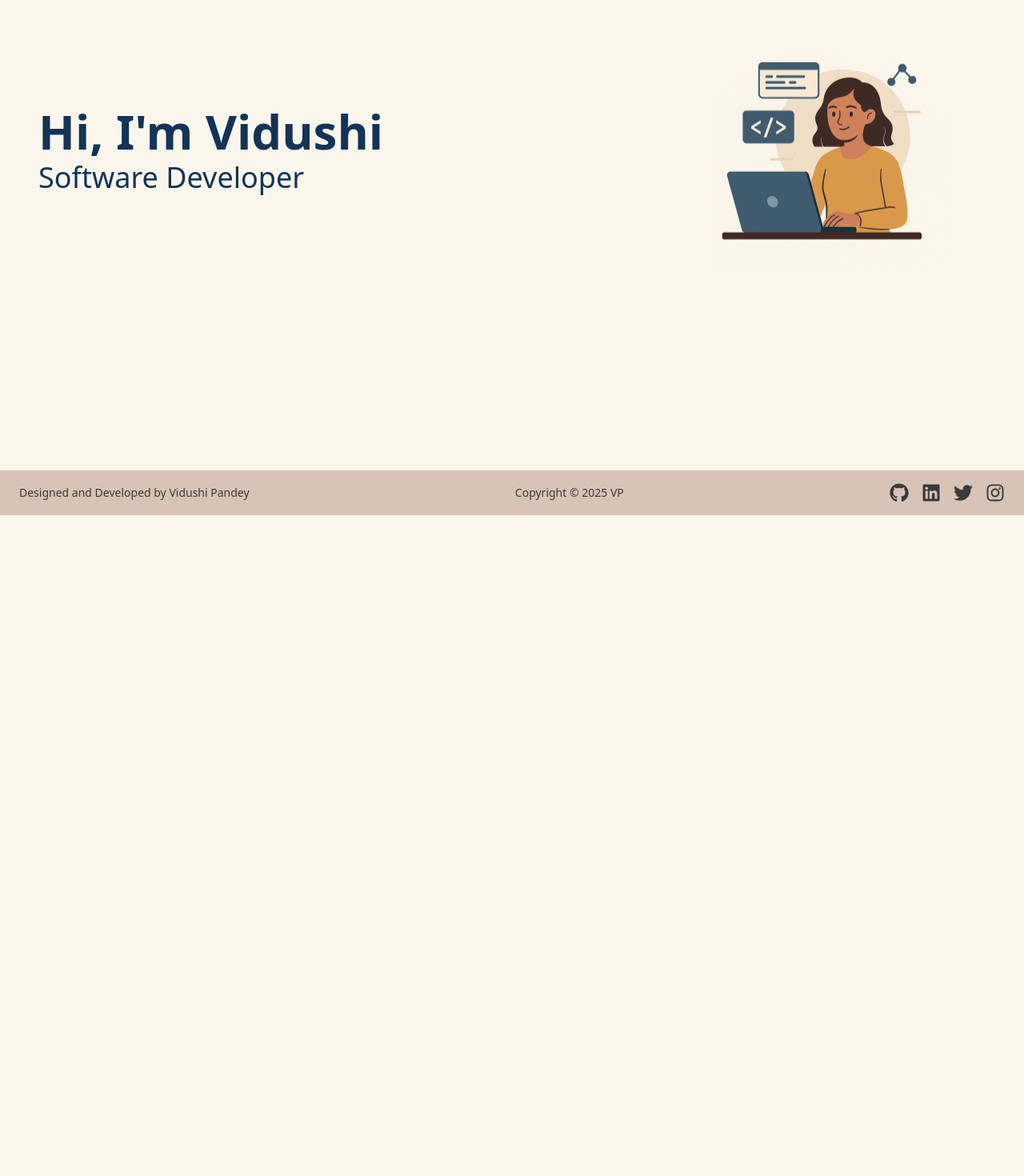
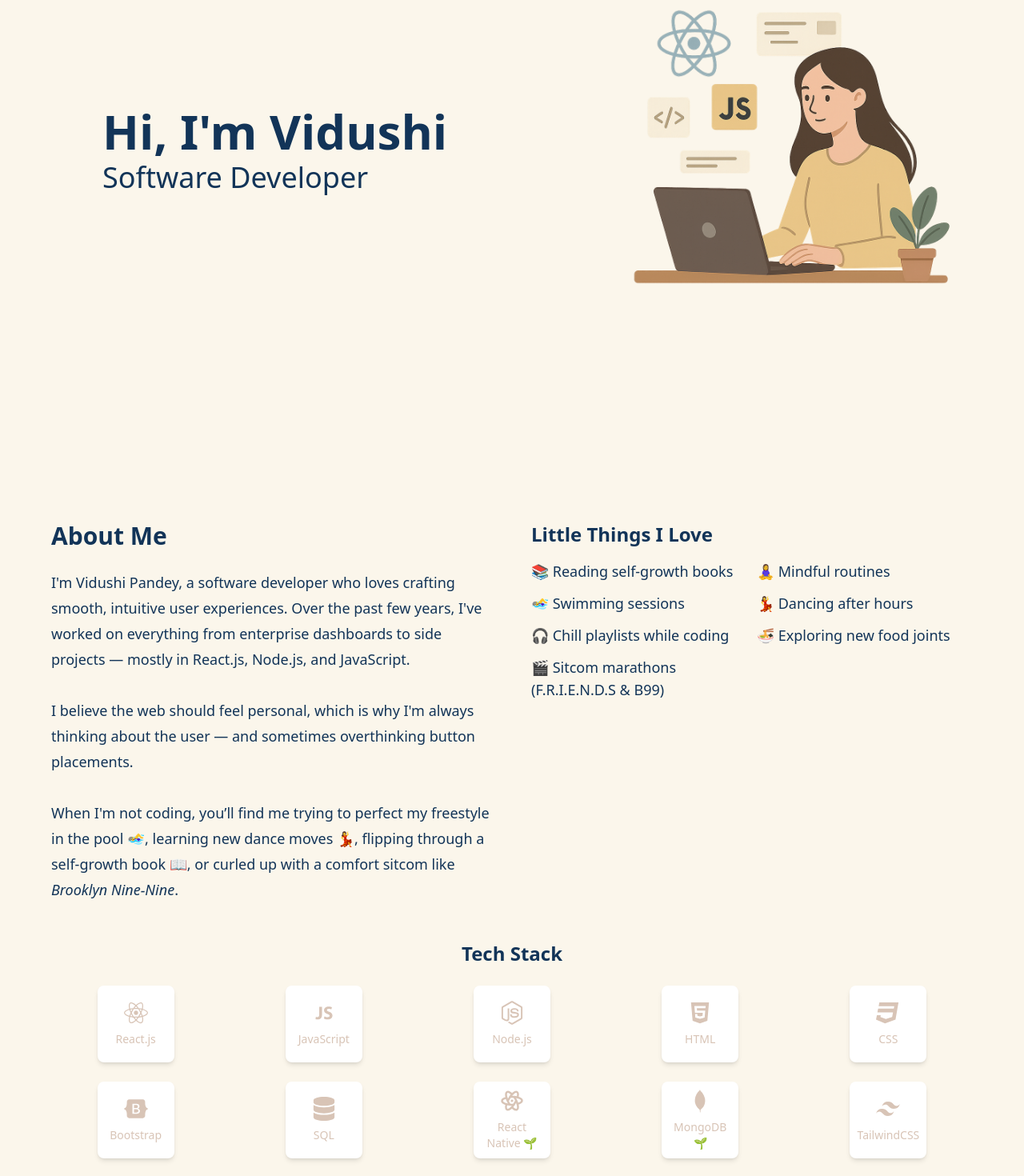
Before and after one commit to Vidushi87/myPortfolio, a React (Vite) app: page / in a window 1280 px wide. Shown: the part 280-1750 px from the top of the page at 80% size. Before the commit the page ends 924 px from the top, so only its background shows below. Built offline with nearby package versions, Linux system fonts and the light colour scheme.

Commit message:
Added a about section & scrolltotop button

```diff
--- a/src/App.css
+++ b/src/App.css
@@ -43,3 +43,18 @@
 .animate-float {
   animation: float 3s ease-in-out infinite;
 }
+.tech-badge {
+  text-align: center;
+  transition: transform 0.3s ease;
+}
+
+.tech-badge:hover {
+  transform: translateY(-10px);
+}
+
+.tech-badge p {
+  font-size: 1rem;
+  font-weight: 600;
+  margin-top: 0.5rem;
+  color: var(--text-color);
+}
--- a/src/App.jsx
+++ b/src/App.jsx
@@ -1,13 +1,17 @@
 import "./App.css";
+import About from "./components/About";
 import Footer from "./components/Footer";
 import Header from "./components/Header";
 import Hero from "./components/Hero";
+import ScrollToTop from "./components/ScrollToTop";
 
 function App() {
   return (
     <>
       <Header />
+      <ScrollToTop />
       <Hero />
+      <About />
       <Footer />
     </>
   );
--- /dev/null
+++ b/src/components/About.jsx
@@ -0,0 +1,118 @@
+import React from "react";
+import { motion } from "framer-motion";
+import {
+  FaReact,
+  FaNodeJs,
+  FaHtml5,
+  FaCss3,
+  FaDatabase,
+  FaBootstrap,
+} from "react-icons/fa";
+import { DiJavascript1, DiMongodb } from "react-icons/di";
+import { TbBrandReactNative } from "react-icons/tb";
+import { RiTailwindCssFill } from "react-icons/ri";
+
+const techStack = [
+  { icon: <FaReact />, label: "React.js" },
+  { icon: <DiJavascript1 />, label: "JavaScript" },
+  { icon: <FaNodeJs />, label: "Node.js" },
+  { icon: <FaHtml5 />, label: "HTML" },
+  { icon: <FaCss3 />, label: "CSS" },
+  { icon: <FaBootstrap />, label: "Bootstrap" },
+  { icon: <FaDatabase />, label: "SQL" },
+  { icon: <TbBrandReactNative />, label: "React Native 🌱" },
+  { icon: <DiMongodb />, label: "MongoDB 🌱" },
+  { icon: <RiTailwindCssFill />, label: "TailwindCSS" },
+];
+
+const About = () => {
+  return (
+    <section
+      id="about"
+      className="min-h-screen px-6 py-16 md:px-12 bg-[var(--bg-color)] text-[var(--text-color)] transition-all"
+    >
+      <div className="max-w-6xl mx-auto flex flex-col gap-12">
+        {/* Top: About Me & Little Things */}
+        <div className="flex flex-col md:flex-row gap-12 items-start">
+          {/* Left: About Me Text */}
+          <motion.div
+            className="flex-1"
+            initial={{ opacity: 0, y: 40 }}
+            whileInView={{ opacity: 1, y: 0 }}
+            viewport={{ once: true }}
+            transition={{ duration: 0.6, ease: "easeOut" }}
+          >
+            <h2 className="text-3xl font-bold mb-6">About Me</h2>
+            <p className="text-lg leading-8">
+              I'm Vidushi Pandey, a software developer who loves crafting
+              smooth, intuitive user experiences. Over the past few years, I've
+              worked on everything from enterprise dashboards to side projects —
+              mostly in React.js, Node.js, and JavaScript.
+              <br />
+              <br />
+              I believe the web should feel personal, which is why I'm always
+              thinking about the user — and sometimes overthinking button
+              placements.
+              <br />
+              <br />
+              When I'm not coding, you’ll find me trying to perfect my freestyle
+              in the pool 🏊‍♀️, learning new dance moves 💃, flipping through a
+              self-growth book 📖, or curled up with a comfort sitcom like
+              <span className="italic"> Brooklyn Nine-Nine</span>.
+            </p>
+          </motion.div>
+
+          {/* Right: Little Things I Love */}
+          <motion.div
+            className="flex-1"
+            initial={{ opacity: 0, y: 40 }}
+            whileInView={{ opacity: 1, y: 0 }}
+            viewport={{ once: true }}
+            transition={{ duration: 0.6, ease: "easeOut", delay: 0.2 }}
+          >
+            <h3 className="text-2xl font-semibold mb-4">
+              Little Things I Love
+            </h3>
+            <ul className="grid grid-cols-1 sm:grid-cols-2 gap-3 text-lg">
+              <li>📚 Reading self-growth books</li>
+              <li>🧘‍♀️ Mindful routines</li>
+              <li>🏊‍♀️ Swimming sessions</li>
+              <li>💃 Dancing after hours</li>
+              <li>🎧 Chill playlists while coding</li>
+              <li>🍜 Exploring new food joints</li>
+              <li>🎬 Sitcom marathons (F.R.I.E.N.D.S & B99)</li>
+            </ul>
+          </motion.div>
+        </div>
+
+        {/* Skillset Section */}
+        <motion.div
+          initial={{ opacity: 0, y: 40 }}
+          whileInView={{ opacity: 1, y: 0 }}
+          viewport={{ once: true }}
+          transition={{ duration: 0.6, ease: "easeOut", delay: 0.3 }}
+        >
+          <h3 className="text-2xl font-semibold mb-6 text-center">
+            Tech Stack
+          </h3>
+          <div className="grid grid-cols-2 sm:grid-cols-3 md:grid-cols-5 gap-6 place-items-center">
+            {techStack.map((tech, index) => (
+              <motion.div
+                key={index}
+                className="flex flex-col items-center justify-center p-4 rounded-lg shadow-md bg-white dark:bg-[#1e1e1e] text-[#d8c4b6] w-24 h-24 hover:scale-105 transition-transform duration-300"
+                whileHover={{ scale: 1.1 }}
+              >
+                <div className="text-3xl mb-2">{tech.icon}</div>
+                <div className="text-sm text-center font-medium">
+                  {tech.label}
+                </div>
+              </motion.div>
+            ))}
+          </div>
+        </motion.div>
+      </div>
+    </section>
+  );
+};
+
+export default About;
--- a/src/components/Hero.jsx
+++ b/src/components/Hero.jsx
@@ -2,9 +2,9 @@
 
 const Hero = () => {
   return (
-    <section className="flex flex-col md:flex-row items-center justify-between min-h-screen px-6 md:px-12 bg-[var(--theme-bg)]">
+    <section className="flex flex-col md:flex-row items-center min-h-screen px-6 md:px-12 bg-[var(--theme-bg)]">
       {/* Left - Text Content */}
-      <div className="text-left">
+      <div className="text-left ml-20">
         <h1 className="text-4xl md:text-6xl font-bold text-[var(--theme-text)] animate-fadeIn">
           Hi, I'm <span className="text-[var(--theme-accent)]">Vidushi</span>
         </h1>
@@ -14,11 +14,11 @@
       </div>
 
       {/* Right - Image */}
-      <div className="mt-6 md:mt-0 animate-float">
+      <div className="mt-6 md:mt-0 animate-float ml-50">
         <img
-          src="src/assets/devIllustration.png" // Update with your actual path
-          alt="Developer Illustration"
-          className="w-80 md:w-96"
+          src="src/assets/heroIllustration.png" // Update with your actual path
+          alt="Hero Illustration"
+          className="w-100 md:w-116"
         />
       </div>
     </section>
--- /dev/null
+++ b/src/components/ScrollToTop.jsx
@@ -0,0 +1,39 @@
+import { useEffect, useState } from "react";
+import { FaArrowUp } from "react-icons/fa";
+import { motion } from "framer-motion";
+
+const ScrollToTop = () => {
+  const [visible, setVisible] = useState(false);
+
+  useEffect(() => {
+    const toggleVisibility = () => {
+      if (window.scrollY > 300) setVisible(true);
+      else setVisible(false);
+    };
+
+    window.addEventListener("scroll", toggleVisibility);
+    return () => window.removeEventListener("scroll", toggleVisibility);
+  }, []);
+
+  const scrollToTop = () => {
+    window.scrollTo({
+      top: 0,
+      behavior: "smooth",
+    });
+  };
+
+  return (
+    visible && (
+      <motion.button
+        className="fixed bottom-6 right-6 p-3 rounded-full bg-[var(--accent-color)] text-white shadow-lg hover:bg-opacity-90 transition z-50"
+        onClick={scrollToTop}
+        initial={{ opacity: 0, y: 40 }}
+        animate={{ opacity: 1, y: 0 }}
+      >
+        <FaArrowUp />
+      </motion.button>
+    )
+  );
+};
+
+export default ScrollToTop;
```
Also changed, not shown: src/assets/devIllustration.png (deleted), src/assets/heroIllustration.png (added).
